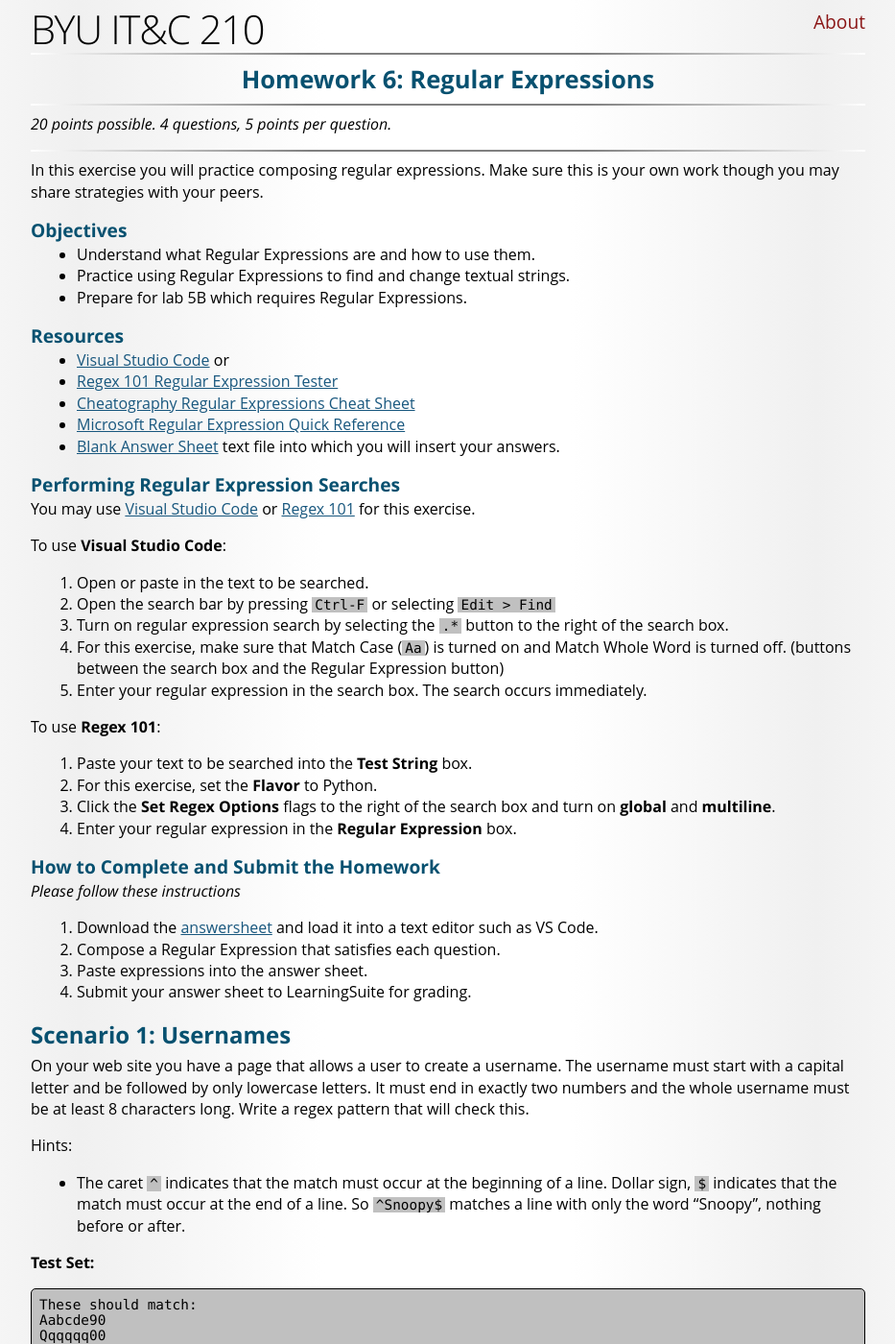
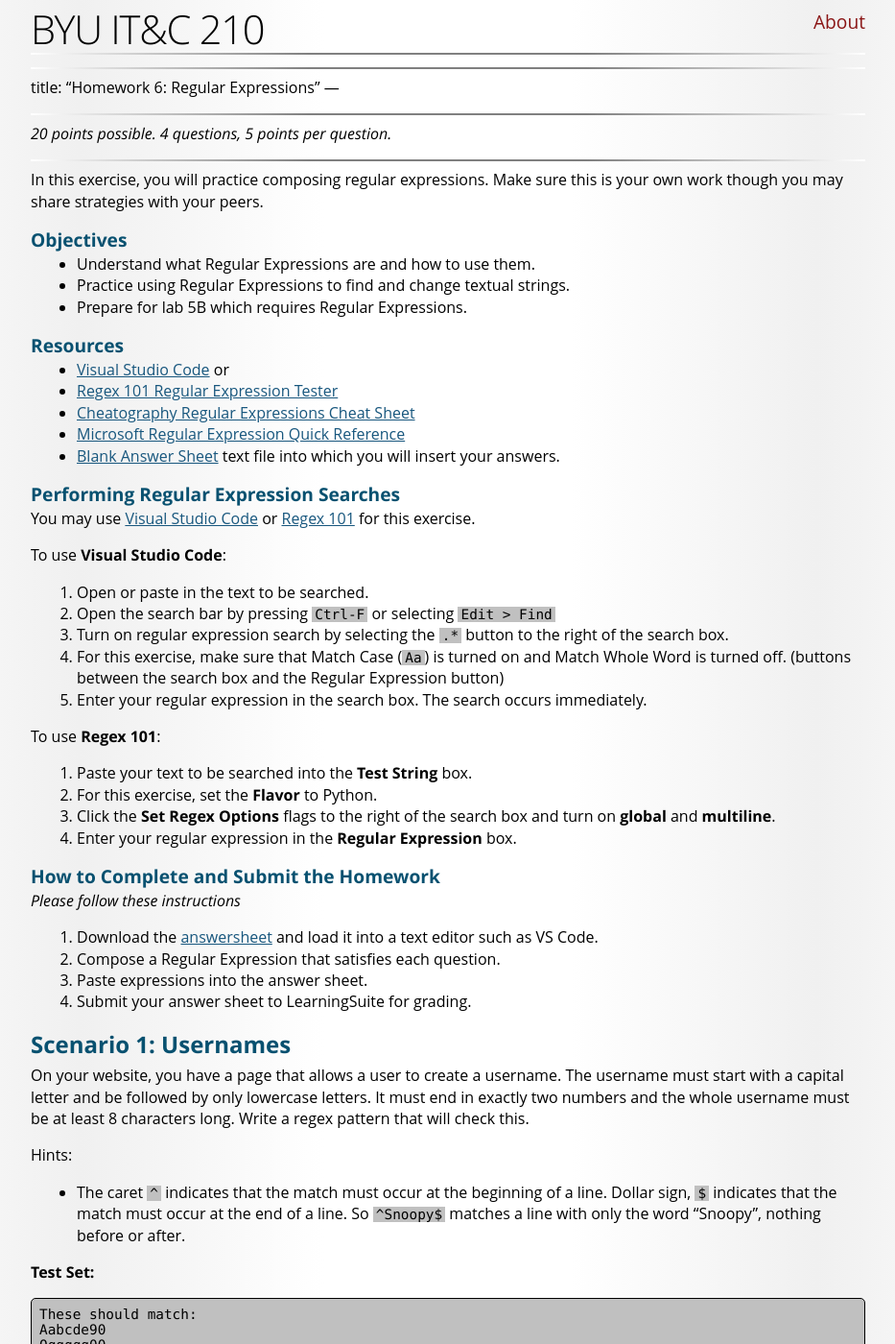
Before and after one commit to BYU-ITC-210/BYU-ITC-210.github.io, a Jekyll site: the page built from HW6-Regex.md, in a window 1280 px wide and 1400 px high. Shown: the whole window at 96% size, without its empty margins (173-1106 px from the left). Built offline with Jekyll 4.4.1, drawn with Linux system fonts in a browser that asks for light colours; some web fonts are replaced; our own code applies the rules of GitHub Pages for plain Markdown files; some of the changed text lies outside the part shown.

Commit message:
Typo Fixes

```diff
--- a/HW6-Regex.md
+++ b/HW6-Regex.md
@@ -1,4 +1,4 @@
----
+ ---
 title: "Homework 6: Regular Expressions"
 ---
 
@@ -8,7 +8,7 @@
 
 ***
 
-In this exercise you will practice composing regular expressions. Make sure this is your own work though you may share strategies with your peers.
+In this exercise, you will practice composing regular expressions. Make sure this is your own work though you may share strategies with your peers.
 
 ### Objectives
 
@@ -54,7 +54,7 @@
 
 ## Scenario 1: Usernames
 
-On your web site you have a page that allows a user to create a username. The username must start with a capital letter and be followed by only lowercase letters. It must end in exactly two numbers and the whole username must be at least 8 characters long. Write a regex pattern that will check this.
+On your website, you have a page that allows a user to create a username. The username must start with a capital letter and be followed by only lowercase letters. It must end in exactly two numbers and the whole username must be at least 8 characters long. Write a regex pattern that will check this.
 
 Hints:
 * The caret `^` indicates that the match must occur at the beginning of a line. Dollar sign, `$` indicates that the match must occur at the end of a line. So `^Snoopy$` matches a line with only the word "Snoopy", nothing before or after.
```
Also changed, not shown: other parts of HW6-Regex.md (+5 -3 lines).
